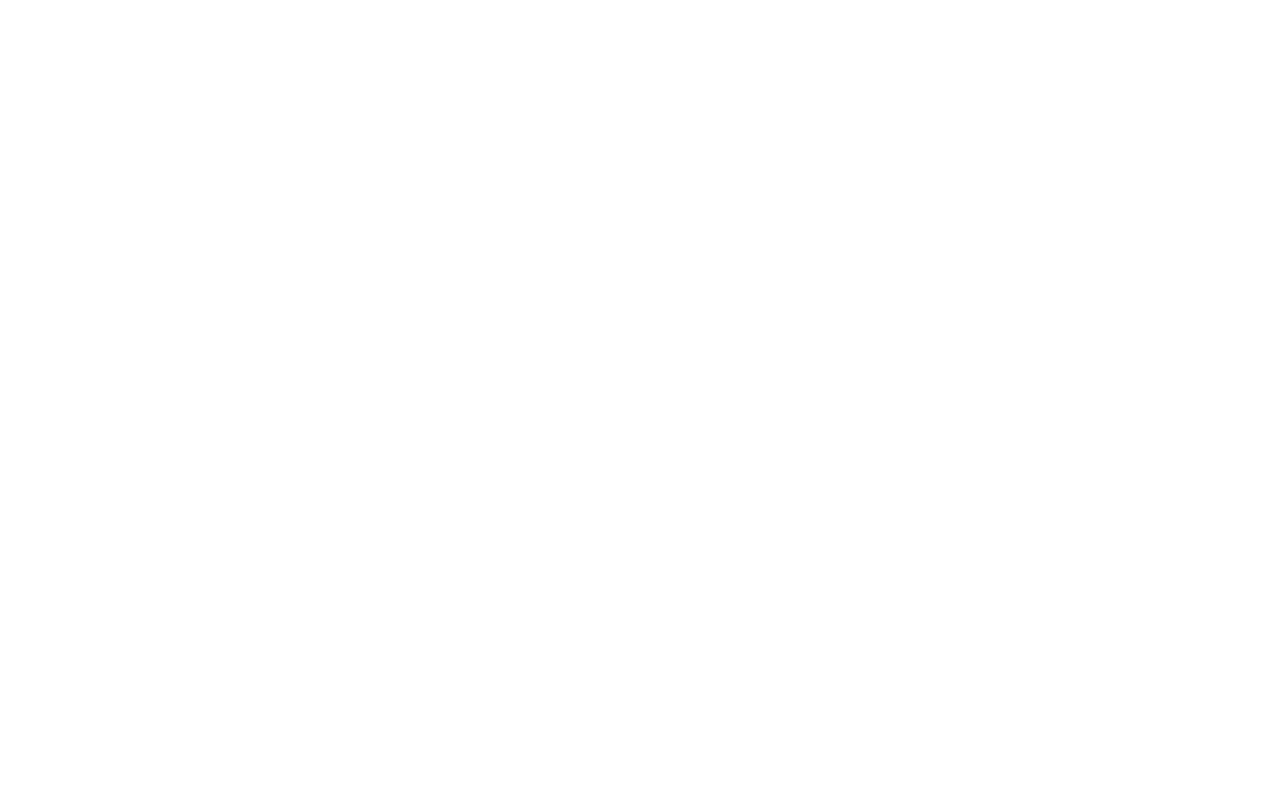
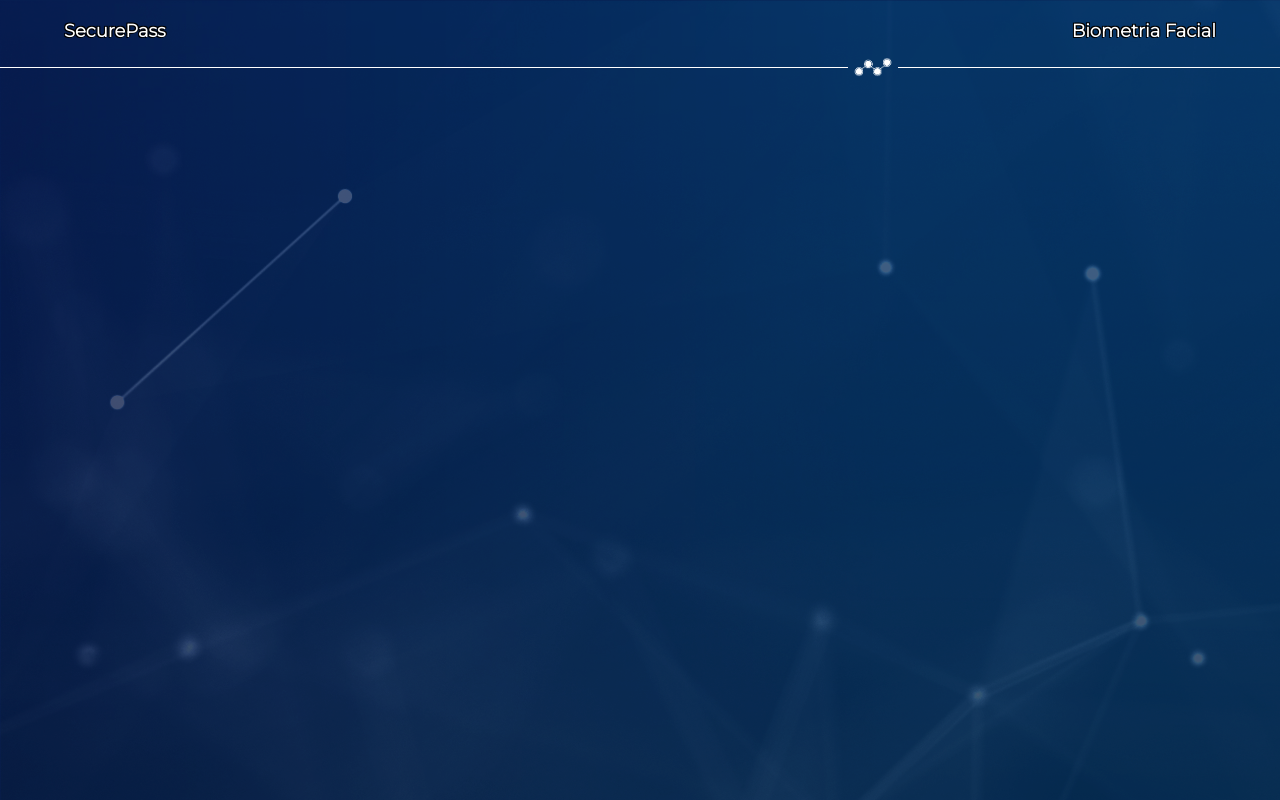
Before and after one commit to SecurePass-Senai/Secure-Pass-Center, a React (Vite) app: page / in a window 1280 px wide. Built offline with nearby package versions, Linux system fonts and the light colour scheme.

Commit message:
Commit Header 30/08

```diff
--- a/src/components/Header/index.tsx
+++ b/src/components/Header/index.tsx
@@ -0,0 +1,27 @@
+import "./style.css"
+import Logo from "../../assets/img/Logo.png"
+
+export default function Header (){
+
+    return(
+
+
+       <>
+
+<header>
+  <div className="container_grid header_texto">
+    <p>securePass</p>
+    <p>biometria facial</p>
+  </div>
+  <div className="linha_header">
+    <div className="linha_baixo_esquerda" />
+    <img src={ Logo } alt="Logo" />
+    <div className="linha_baixo_direita" />
+  </div>
+</header>
+
+       </>
+
+
+    )
+}
--- a/src/components/Header/style.css
+++ b/src/components/Header/style.css
@@ -0,0 +1,82 @@
+* {
+    padding: 0;
+    margin: 0;
+    box-sizing: border-box;
+  }
+
+  :root{
+    --font1_montserrat: 'Montserrat', sans-serif;
+      --font2_righteous: 'Righteous', cursive;
+      --font3_titillium: 'Titillium Web', sans-serif;
+      --font4_lato: 'Lato', sans-serif;
+      --branco: #ffffff;
+      --preto: #00000067;
+      --verde: #12D76E;
+      --azulbotao: #1A7CA6;
+      --azulborda: #294ABD;
+      --shadow: -1px -1px 0px #000,
+      -1px 1px 0px #000,
+      1px -1px 0px #000,
+      1px 0px 0px #000;
+  }
+
+  /* body {
+      background: url(../../assets/img/Backgronud.png);
+      background-size: cover;
+      background-repeat: no-repeat;
+
+  } */
+
+  .container_grid {
+    width: 90%;
+    margin: 0 auto;
+
+  }
+
+  .header_texto{
+    /* padding-top: 10px; */
+    display: flex;
+    justify-content: space-between;
+
+  }
+
+  .container_grid p {
+    font-family: var(--font1_montserrat);
+    font-weight: bold;
+    font-size: 18px;
+    text-transform: capitalize;
+    color:var(--branco);
+    text-shadow:var(--shadow);
+    margin-top: 20px;
+
+
+  }
+
+
+  .linha_header{
+      display: flex;
+      justify-content: space-between;
+      align-items: center;
+
+  }
+
+
+
+  .linha_baixo_esquerda{
+    border-bottom: 1px solid var(--branco);
+    width: 1266px;
+
+
+  }
+
+  .linha_header img {
+    height: 50px;
+
+  }
+
+  .linha_baixo_direita{
+    border-bottom: 1px solid var(--branco);
+    width: 570px;
+
+
+  }
--- a/src/index.css
+++ b/src/index.css
@@ -1,69 +1,7 @@
-:root {
-  font-family: Inter, system-ui, Avenir, Helvetica, Arial, sans-serif;
-  line-height: 1.5;
-  font-weight: 400;
+@import url('https://fonts.googleapis.com/css2?family=Montserrat:wght@300&display=swap');
 
-  color-scheme: light dark;
-  color: rgba(255, 255, 255, 0.87);
-  background-color: #242424;
+body{
 
-  font-synthesis: none;
-  text-rendering: optimizeLegibility;
-  -webkit-font-smoothing: antialiased;
-  -moz-osx-font-smoothing: grayscale;
-  -webkit-text-size-adjust: 100%;
+  background: url(../src/assets/img/Backgronud.png);
+
 }
-
-a {
-  font-weight: 500;
-  color: #646cff;
-  text-decoration: inherit;
-}
-a:hover {
-  color: #535bf2;
-}
-
-body {
-  margin: 0;
-  display: flex;
-  place-items: center;
-  min-width: 320px;
-  min-height: 100vh;
-}
-
-h1 {
-  font-size: 3.2em;
-  line-height: 1.1;
-}
-
-button {
-  border-radius: 8px;
-  border: 1px solid transparent;
-  padding: 0.6em 1.2em;
-  font-size: 1em;
-  font-weight: 500;
-  font-family: inherit;
-  background-color: #1a1a1a;
-  cursor: pointer;
-  transition: border-color 0.25s;
-}
-button:hover {
-  border-color: #646cff;
-}
-button:focus,
-button:focus-visible {
-  outline: 4px auto -webkit-focus-ring-color;
-}
-
-@media (prefers-color-scheme: light) {
-  :root {
-    color: #213547;
-    background-color: #ffffff;
-  }
-  a:hover {
-    color: #747bff;
-  }
-  button {
-    background-color: #f9f9f9;
-  }
-}
--- a/src/main.tsx
+++ b/src/main.tsx
@@ -1,10 +1,12 @@
 import React from 'react'
 import ReactDOM from 'react-dom/client'
+import Header from './components/Header'
 // import App from './App.tsx'
 import './index.css'
 
 ReactDOM.createRoot(document.getElementById('root')!).render(
   <React.StrictMode>
+    <Header/>
     {/* <App /> */}
   </React.StrictMode>,
 )
--- a/tsconfig.node.json
+++ b/tsconfig.node.json
@@ -3,7 +3,7 @@
     "composite": true,
     "skipLibCheck": true,
     "module": "ESNext",
-    "moduleResolution": "bundler",
+    "moduleResolution": "node",
     "allowSyntheticDefaultImports": true
   },
   "include": ["vite.config.ts"]
```
Also changed, not shown: tsconfig.json (+5 -2 lines).
